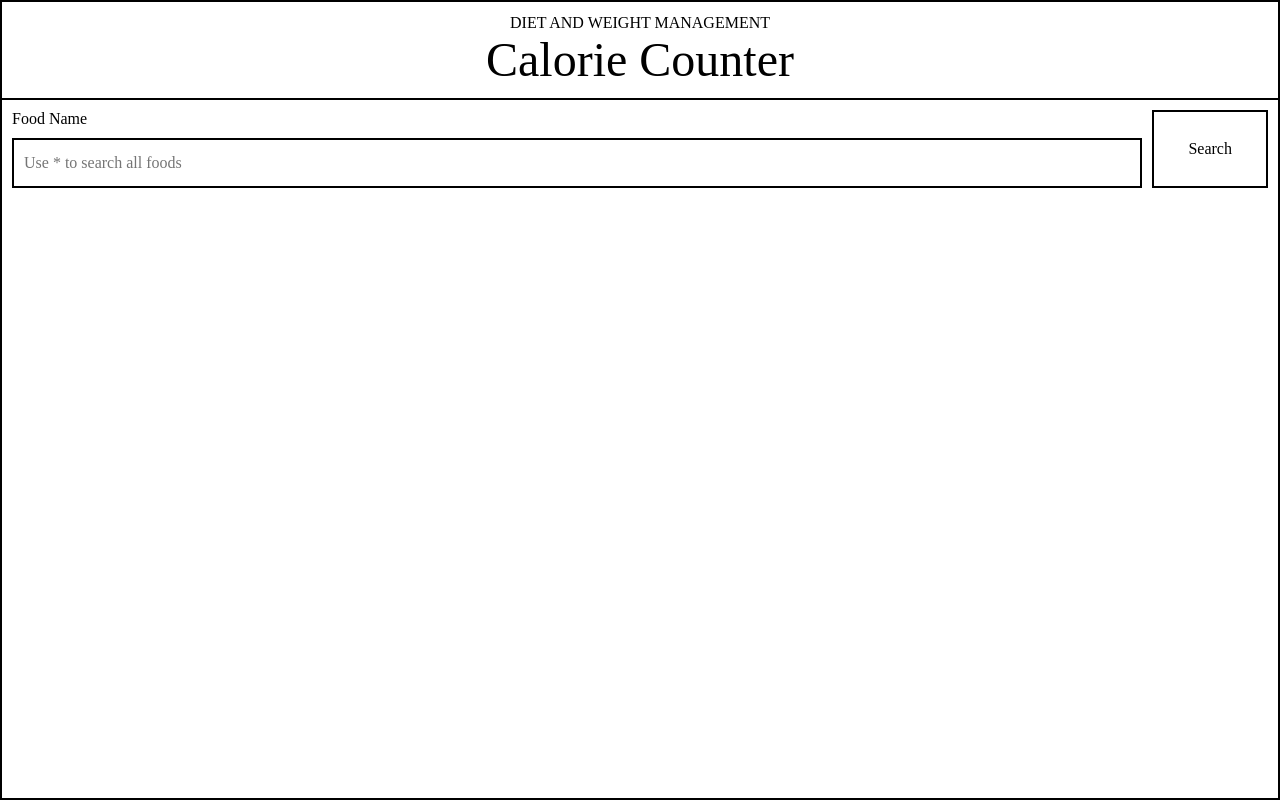
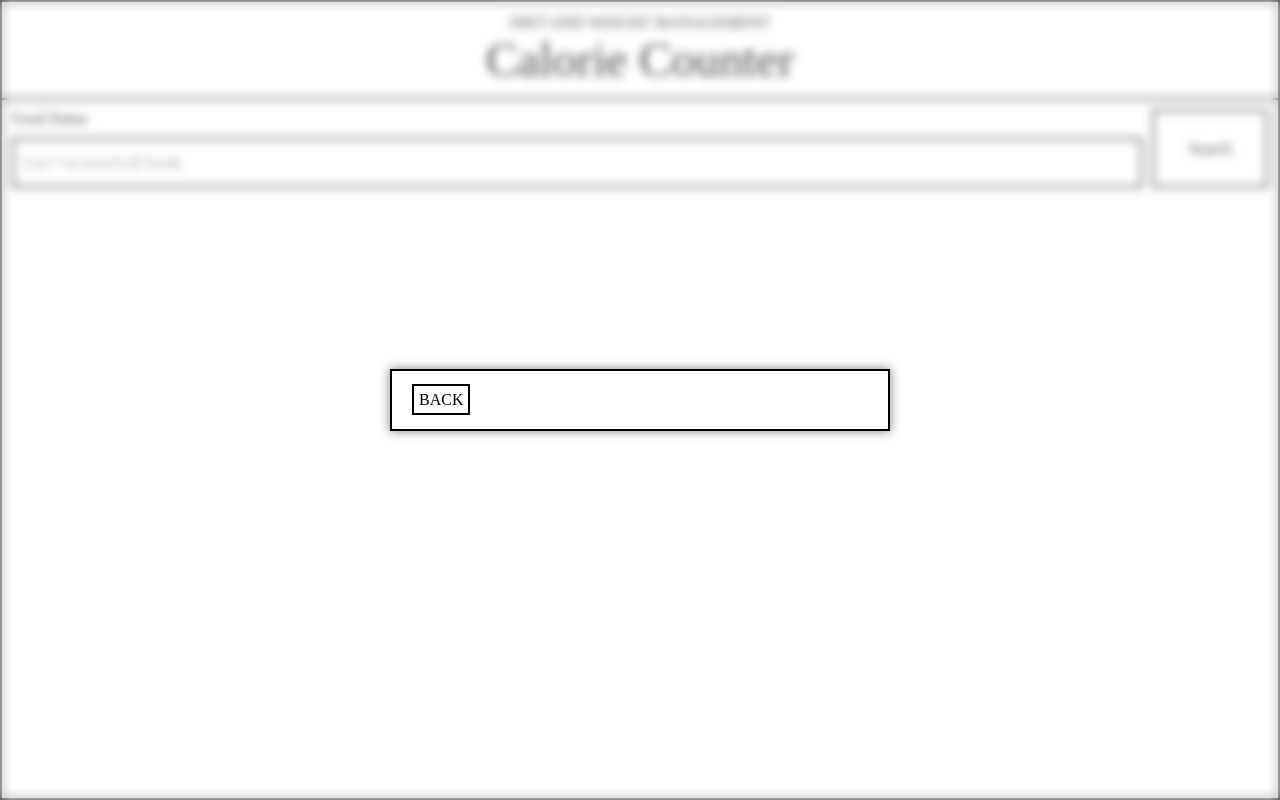
Before and after one commit to samuelsilvadev/calorie-counter-take-1, a React (Create React App) app in the folder app/: page /calculator/1 in a window 1280 px wide. Built offline with nearby package versions, Linux system fonts and the light colour scheme; no server answers.

Commit message:
feat(app): create router tor home and for calculator
- Created new calculator view component
- Added router setup
- Updated FoodItem to redirect to calculator when click on the select link

```diff
--- a/app/package.json
+++ b/app/package.json
@@ -10,7 +10,8 @@
     "graphql": "^16.1.0",
     "react": "^17.0.2",
     "react-dom": "^17.0.2",
-    "react-hook-form": "^7.21.0"
+    "react-hook-form": "^7.21.0",
+    "react-router-dom": "5.3.0"
   },
   "devDependencies": {
     "@testing-library/jest-dom": "^5.11.4",
@@ -20,6 +21,7 @@
     "@types/node": "^12.0.0",
     "@types/react": "^17.0.0",
     "@types/react-dom": "^17.0.0",
+    "@types/react-router-dom": "^5.3.2",
     "commitizen": "^4.2.4",
     "cz-conventional-changelog": "^3.3.0",
     "husky": "4.3.8",
--- a/app/src/components/food-item/FoodItem.tsx
+++ b/app/src/components/food-item/FoodItem.tsx
@@ -1,3 +1,4 @@
+import { Link } from "react-router-dom";
 import type { Food } from "../../types/food";
 import styles from "./FoodItem.module.css";
 
@@ -14,7 +15,13 @@ function FoodItem({ food }: Props) {
           {food.calories} calories | Serving size: {food.portionAmount}{" "}
           {food.portionDisplayName}
         </h3>
-        <button className={styles.button}>Select</button>
+        <Link
+          className={styles.button}
+          to={`/calculator/${food.code}`}
+          aria-label={`Go to the calculator page of the ${food.name}`}
+        >
+          Select
+        </Link>
       </article>
     </li>
   );
--- a/app/src/index.tsx
+++ b/app/src/index.tsx
@@ -6,7 +6,9 @@ import {
   InMemoryCache,
   NormalizedCacheObject,
 } from "@apollo/client";
+import { BrowserRouter, Route } from "react-router-dom";
 import Home from "./views/home";
+import Calculator from "./views/calculator";
 import "./styles/reset.css";
 
 const cache = new InMemoryCache();
@@ -19,7 +21,10 @@ const client: ApolloClient<NormalizedCacheObject> = new ApolloClient({
 ReactDOM.render(
   <React.StrictMode>
     <ApolloProvider client={client}>
-      <Home />
+      <BrowserRouter>
+        <Route path="/" component={Home} />
+        <Route path="/calculator/:foodId" component={Calculator} />
+      </BrowserRouter>
     </ApolloProvider>
   </React.StrictMode>,
   document.getElementById("root")
--- /dev/null
+++ b/app/src/views/calculator/Calculator.module.css
@@ -0,0 +1,32 @@
+.wrapper {
+  background-color: rgba(255, 255, 255, 0.3);
+  backdrop-filter: blur(5px);
+  position: fixed;
+  top: 0;
+  left: 0;
+  height: 100vh;
+  width: 100vw;
+}
+
+.content {
+  border: 2px solid #000;
+  background-color: #fff;
+  box-shadow: 0 0 10px rgba(0, 0, 0, 0.5);
+  position: absolute;
+  top: 50%;
+  left: 50%;
+  transform: translate(-50%, -50%);
+  width: 80%;
+  max-width: 500px;
+  padding: 20px;
+}
+
+.button {
+  text-transform: uppercase;
+  text-align: center;
+  border: 2px solid #000;
+  cursor: pointer;
+  padding: 5px;
+  grid-column: 2 / 3;
+  grid-row: 1 / 2;
+}
--- /dev/null
+++ b/app/src/views/calculator/Calculator.tsx
@@ -0,0 +1,16 @@
+import { Link } from "react-router-dom";
+import styles from "./Calculator.module.css";
+
+function Calculator() {
+  return (
+    <div className={styles.wrapper}>
+      <section className={styles.content}>
+        <Link className={styles.button} to="/">
+          Back
+        </Link>
+      </section>
+    </div>
+  );
+}
+
+export default Calculator;
--- /dev/null
+++ b/app/src/views/calculator/index.ts
@@ -0,0 +1 @@
+export { default } from "./Calculator";
```
Also changed, not shown: 1 other file (tests, documents, lock files or other folders).
